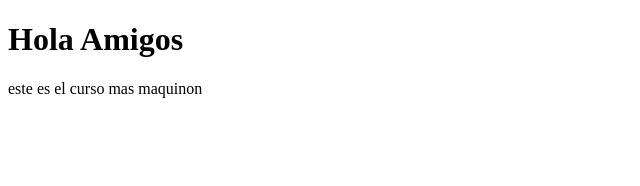
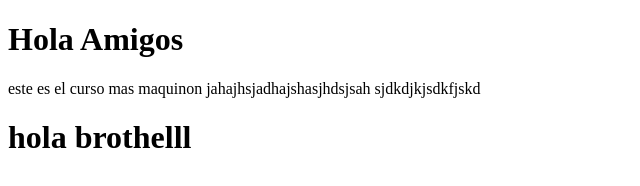
Before and after one commit to CristoferJR/trabajo1, a plain HTML site: page index.html in a window 1280 px wide. Shown: the whole page, without its empty margins (0-640 px from the left). Drawn offline with Linux system fonts and the light colour scheme.

Commit message:
Agregamos app y estilos

```diff
--- a/index.html
+++ b/index.html
@@ -11,6 +11,10 @@
       Hola Amigos
     </h1>
 
-    <P> este es el curso mas maquinon </P>
+    <P> este es el curso mas maquinon jahajhsjadhajshasjhdsjsah
+        sjdkdjkjsdkfjskd </P>
+
+    <h1> hola brothelll</h1>
+
 </body>
 </html>
```
Also changed, not shown: diseño.css (added), project.js (added).
